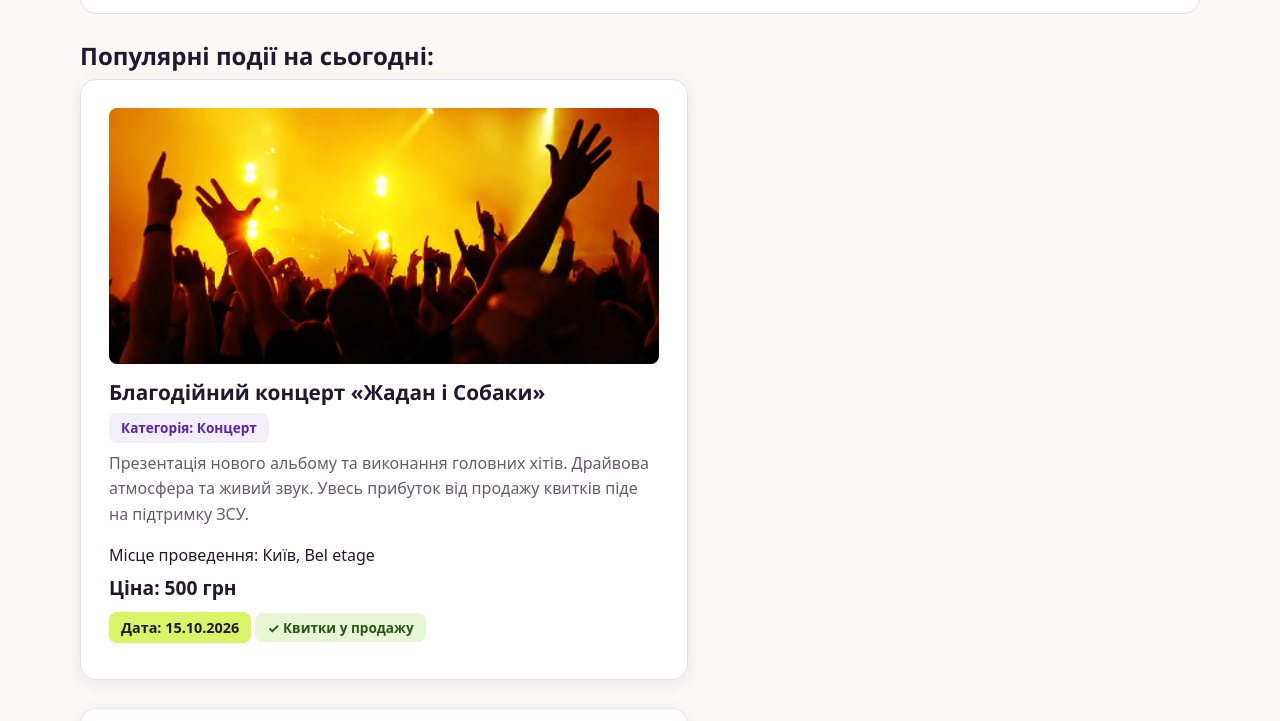
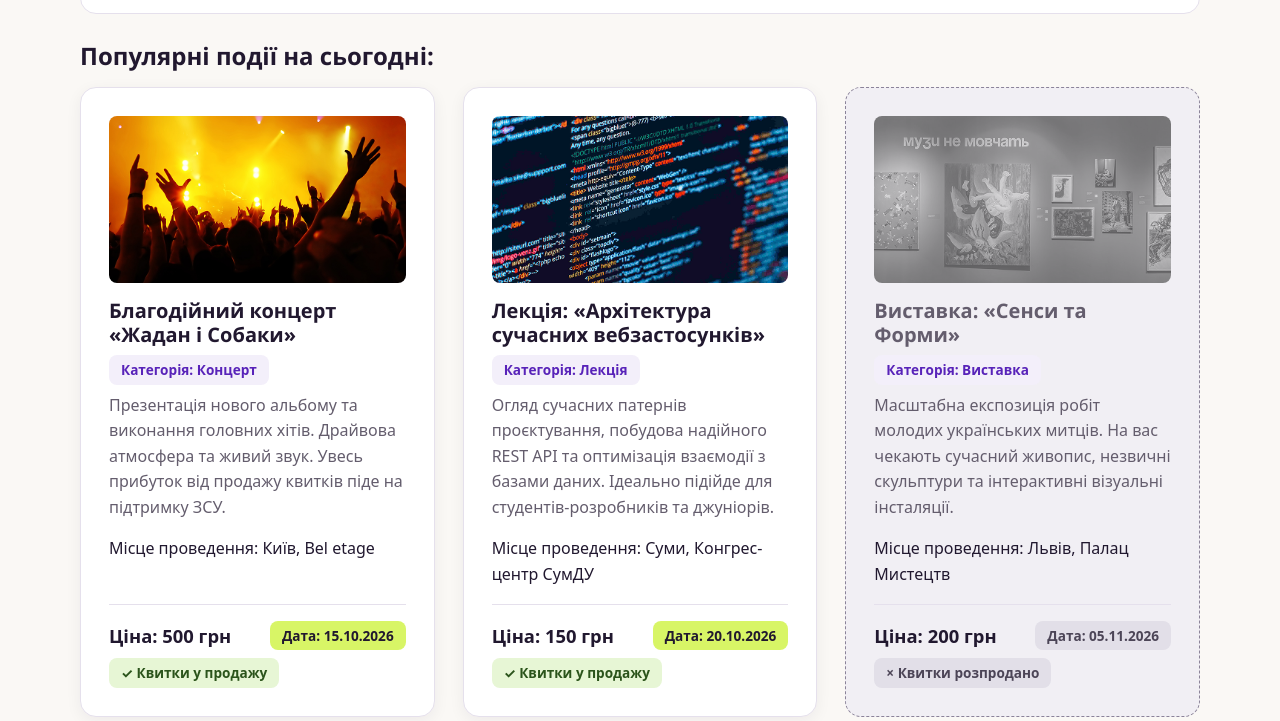
Before and after one commit to Ivan-r-jpg/afishka, a plain HTML site: page index.html in a window 1280 px wide. Shown: the part 432-1153 px from the top of the page. Drawn offline with Linux system fonts and the light colour scheme; a script that the page names is missing.

Commit message:
feat: add Flexbox layout for event cards and card list

```diff
--- a/css/main.css
+++ b/css/main.css
@@ -481,14 +481,24 @@
     outline: 3px solid var(--color-focus);
     outline-offset: 2px;
   }
+  /* 5. Перелік карток та картка каталогу (Flexbox) */
+  .events-list {
+    display: flex;
+    flex-wrap: wrap;
+    gap: var(--space-l);
+    margin-block-start: var(--space-m);
+  }
+
   .event-card {
+    display: flex;
+    flex-direction: column;
+    flex: 1 1 19rem;
+    min-inline-size: 0;
     background-color: var(--color-surface);
     border: 1px solid var(--color-border-subtle);
     border-radius: var(--radius-card);
     box-shadow: var(--shadow-card);
     padding: var(--space-l);
-    margin-block-end: var(--space-l);
-    max-inline-size: 38rem;
     transition:
       transform 0.2s ease,
       box-shadow 0.2s ease;
@@ -509,16 +519,24 @@
     cursor: not-allowed;
   }
 
-  /* Вимикаємо наведення та клік на посиланні всередині недоступної картки */
   .event-card:has([data-status='sold-out']) .event-card__title a {
     pointer-events: none;
     color: var(--color-muted);
   }
 
+  .event-card:has([data-status='sold-out']) .event-card__image {
+    filter: grayscale(100%) opacity(0.65);
+  }
+
+  .event-card:has([data-status='sold-out']) .event-card__date {
+    background-color: var(--color-soldout-bg);
+    color: var(--color-soldout-text);
+  }
+
   .event-card__image {
     display: block;
     inline-size: 100%;
-    max-block-size: 16rem;
+    max-block-size: 14rem;
     object-fit: cover;
     border-radius: var(--radius-sm);
     margin-block-end: var(--space-m);
@@ -527,7 +545,8 @@
   .event-card__title {
     margin-block-start: 0;
     margin-block-end: var(--space-s);
-    font-size: 1.3rem;
+    font-size: 1.25rem;
+    overflow-wrap: anywhere;
   }
 
   .event-card__title a {
@@ -541,25 +560,11 @@
   }
 
   .event-card__category {
-    display: inline-block;
+    align-self: flex-start;
     background-color: var(--color-surface-alt);
     color: var(--color-primary);
     font-size: 0.85rem;
     font-weight: 600;
-    padding-block: var(--space-xs);
-    padding-inline: 0.75rem;
-    border-radius: var(--radius-sm);
-    margin-block-end: var(--space-s);
-    margin-inline-end: var(--space-s);
-  }
-
-  /* Виділена дата лаймовим акцентом #D8F566 */
-  .event-card__date {
-    display: inline-block;
-    background-color: var(--color-accent);
-    color: var(--color-on-accent);
-    font-size: 0.9rem;
-    font-weight: 700;
     padding-block: var(--space-xs);
     padding-inline: 0.75rem;
     border-radius: var(--radius-sm);
@@ -569,29 +574,52 @@
   .event-card__description {
     max-inline-size: 65ch;
     color: var(--color-muted);
+    overflow-wrap: anywhere;
   }
 
   .event-card__venue {
     color: var(--color-text);
     font-weight: 500;
-    margin-block-end: var(--space-xs);
+    margin-block-end: var(--space-m);
+  }
+
+  /* Нижня частина картки (варіант 10: ціна, дата, статус), притиснута донизу */
+  .event-card__footer {
+    margin-block-start: auto;
+    padding-block-start: var(--space-m);
+    border-block-start: 1px solid var(--color-border-subtle);
+    display: flex;
+    flex-wrap: wrap;
+    align-items: center;
+    gap: var(--space-s);
   }
 
   .event-card__price {
-    font-size: 1.2rem;
+    font-size: 1.15rem;
     font-weight: 800;
     color: var(--color-text);
-    margin-block-end: var(--space-s);
+    margin: 0;
+    margin-inline-end: auto;
   }
 
-  .event-card__status {
-    display: inline-block;
+  .event-card__date {
+    background-color: var(--color-accent);
+    color: var(--color-on-accent);
     font-size: 0.85rem;
     font-weight: 700;
     padding-block: var(--space-xs);
     padding-inline: 0.75rem;
     border-radius: var(--radius-sm);
-    margin-block-end: 0;
+    margin: 0;
+  }
+
+  .event-card__status {
+    font-size: 0.85rem;
+    font-weight: 700;
+    padding-block: var(--space-xs);
+    padding-inline: 0.75rem;
+    border-radius: var(--radius-sm);
+    margin: 0;
   }
 
   .event-card__status[data-status='available'] {
```
